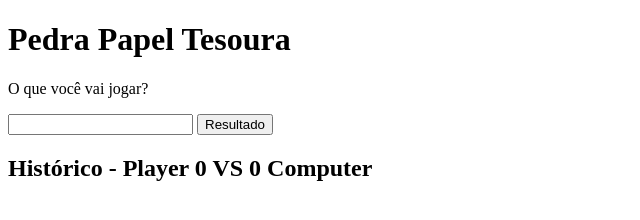
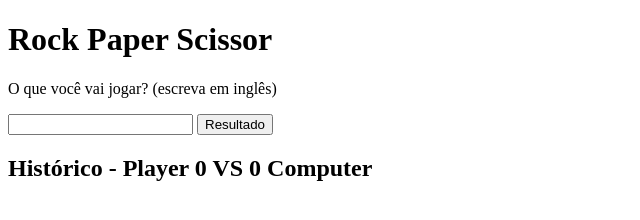
Before and after one commit to HazzGains/Site-Jokenpo, a plain HTML site: page index.html in a window 1280 px wide. Shown: the whole page, without its empty margins (0-640 px from the left). Drawn offline with Linux system fonts and the light colour scheme.

Commit message:
Second Commit

```diff
--- a/index.html
+++ b/index.html
@@ -2,11 +2,11 @@
 <html>
   <head>
     <meta charset="utf-8">
-    <title>Function stage 4</title>
+    <title> Jokenpo </title>
   </head>
   <body>
-    <h1> Pedra Papel Tesoura</h1>
-    <p>O que você vai jogar?  </p>
+    <h1> Rock Paper Scissor</h1>
+    <p>O que você vai jogar? (escreva em inglês)  </p>
     <input id="player">
     <button id="btn"> Resultado </button>
     <p id="resposta"></p>
```
